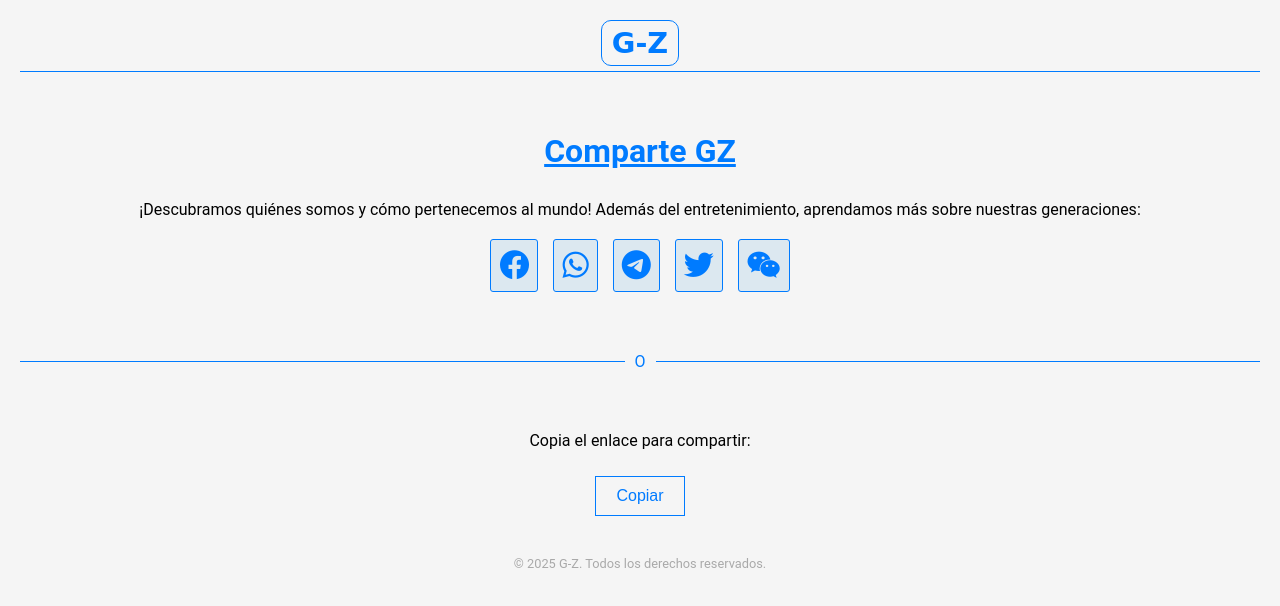
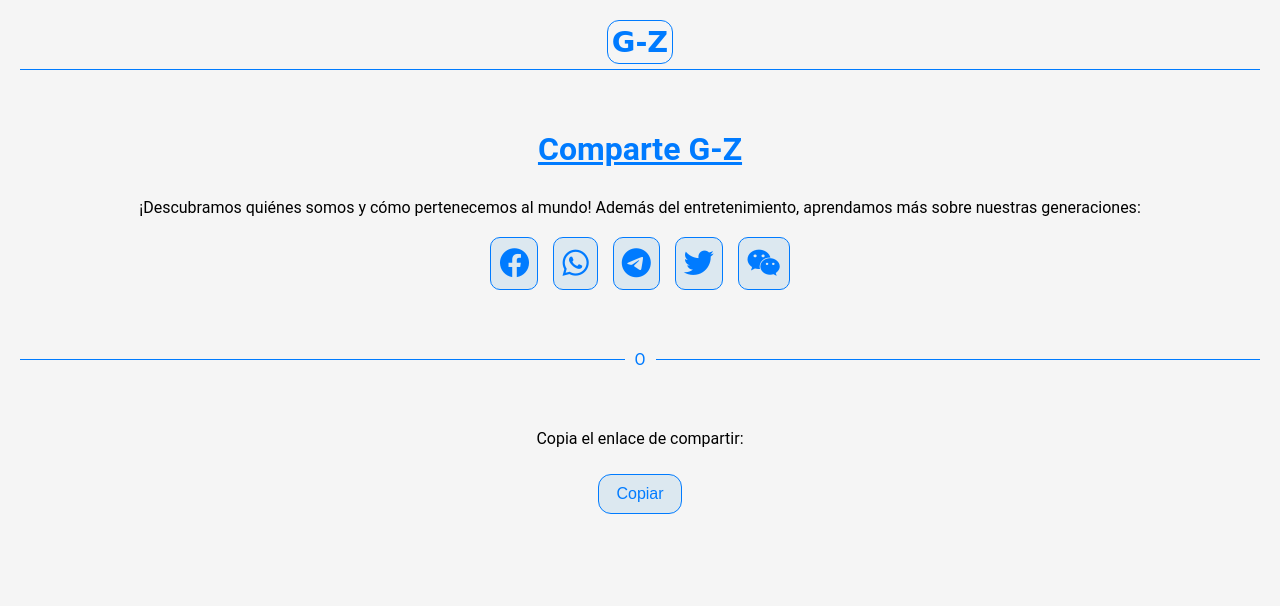
Before and after one commit to gzlanguage/espagnol, a plain HTML site: page Partage.html in a window 1280 px wide. Drawn offline with Linux system fonts and the light colour scheme; a web font is replaced by a local one.

Commit message:
Update Partage.html

```diff
--- a/Partage.html
+++ b/Partage.html
@@ -25,9 +25,9 @@
             font-family: 'Billabong', cursive;
             color: #007BFF; /* Color azul */
             border: 1.5px solid #007BFF; /* Borde azul */
-            padding: 5px 10px;
+            padding: 4px;
             display: inline-block;
-            border-radius: 10px; /* Bordes redondeados */
+            border-radius: 12px; /* Bordes redondeados */
         }
         .divider {
             height: 1px;
@@ -55,7 +55,7 @@
         .social-icons {
             display: flex;
             justify-content: center;
-            gap: 15px; /* Espaciado entre íconos */
+            gap: 15px; /* Espaciado entre iconos */
             margin-top: 20px;
         }
         .icon {
@@ -63,13 +63,13 @@
             color: #007BFF; /* Color azul */
             transition: color 0.3s;
             border: 1px solid #007BFF; /* Borde azul */
-            border-radius: 3px;
+            border-radius: 10px;
             padding: 8px;
             background-color: rgba(0, 119, 190, 0.1); /* Fondo claro */
             display: inline-block;
         }
         .icon:hover {
-            color: #005f8d; /* Color al pasar el cursor */
+            color: #005f8d; /* Color al pasar el mouse */
             background-color: rgba(0, 119, 190, 0.2);
         }
         .or-divider {
@@ -95,9 +95,10 @@
         }
         .copy-button {
             margin-top: 10px;
-            padding: 10px 20px;
+            padding: 10px 17px;
             border: 1px solid #007BFF; /* Borde azul */
-            background-color: transparent;
+            border-radius: 13px;
+            background-color: rgba(0, 119, 190, 0.1); /* Fondo claro */
             color: #007BFF; /* Color azul */
             cursor: pointer;
             font-size: 16px;
@@ -111,12 +112,7 @@
             margin-top: 10px;
             color: #007BFF; /* Color azul */
         }
-        .copyright {
-            margin-top: 40px;
-            color: darkgray;
-            font-size: 0.8em;
-            text-align: center;
-        }
+
     </style>
 </head>
 <body>
@@ -129,7 +125,7 @@
     <div class="divider"></div>
 
     <div class="content">
-        <h1>Comparte GZ</h1>
+        <h1>Comparte G-Z</h1>
         <div class="short-divider"></div>
         <p class="social-message">¡Descubramos quiénes somos y cómo pertenecemos al mundo! Además del entretenimiento, aprendamos más sobre nuestras generaciones:</p>
 
@@ -137,10 +133,10 @@
             <a href="https://www.g-z.online" target="_blank" class="icon" onclick="share('Facebook')">
                 <i class="fab fa-facebook"></i>
             </a>
-            <a href="https://api.whatsapp.com/send?text=¡Únete%20a%20G-Z%20!%20Juntos,%20descubramos%20los%20fascinantes%20secretos%20de%20nuestra%20generación,%20entre%20emocionantes%20descubrimientos%20y%20momentos%20de%20entretenimiento.%20¡Sé%20parte%20de%20esta%20aventura%20única!%20🌟%20https://www.g-z.online" target="_blank" class="icon" onclick="share('WhatsApp')">
+            <a href="https://api.whatsapp.com/send?text=¡Únete%20a%20G-Z%20!%20Juntos,%20descubramos%20los%20fascinantes%20secretos%20de%20nuestra%20generación,%20entre%20descubrimientos%20emocionantes%20y%20momentos%20de%20entretenimiento.%20¡Sé%20parte%20de%20esta%20aventura%20única!%20🌟%20https://www.g-z.online" target="_blank" class="icon" onclick="share('WhatsApp')">
                 <i class="fab fa-whatsapp"></i>
             </a>
-            <a href="https://telegram.me/share/url?url=https://www.g-z.online&text=¡Únete%20a%20G-Z%20!%20Juntos,%20descubramos%20los%20fascinantes%20secretos%20de%20nuestra%20generación,%20entre%20emocionantes%20descubrimientos%20y%20momentos%20de%20entretenimiento.%20¡Sé%20parte%20de%20esta%20aventura%20única!%20🌟" target="_blank" class="icon" onclick="share('Telegram')">
+            <a href="https://telegram.me/share/url?url=https://www.g-z.online&text=¡Únete%20a%20G-Z%20!%20Juntos,%20descubramos%20los%20fascinantes%20secretos%20de%20nuestra%20generación,%20entre%20descubrimientos%20emocionantes%20y%20momentos%20de%20entretenimiento.%20¡Sé%20parte%20de%20esta%20aventura%20única!%20🌟" target="_blank" class="icon" onclick="share('Telegram')">
                 <i class="fab fa-telegram"></i>
             </a>
             <a href="https://www.g-z.online" target="_blank" class="icon" onclick="share('Twitter')">
@@ -155,17 +151,14 @@
             <span style="color: #007BFF;">O</span> <!-- Color azul -->
         </div>
 
-        <p class="copy-message">Copia el enlace para compartir:</p>
+        <p class="copy-message">Copia el enlace de compartir:</p>
         <button class="copy-button" onclick="copyLink()">Copiar</button>
         <p class="copy-status" id="copyStatus"></p>
     </div>
 
-    <div class="copyright">
-        &copy; 2025 <span translate="no">G-Z</span>. Todos los derechos reservados.
-    </div>
 
     <script>
-        const shareText = "¡Únete a G-Z! Juntos, descubramos los fascinantes secretos de nuestra generación, entre emocionantes descubrimientos y momentos de entretenimiento. ¡Sé parte de esta aventura única! 🌟";
+        const shareText = "¡Únete a G-Z! Juntos, descubramos los fascinantes secretos de nuestra generación, entre descubrimientos emocionantes y momentos de entretenimiento. ¡Sé parte de esta aventura única! 🌟";
         const shareLink = "https://www.g-z.online";
 
         function copyLink() {
@@ -184,7 +177,7 @@
                     url = `https://www.facebook.com/sharer/sharer.php?u=${encodeURIComponent(shareLink)}&quote=${encodeURIComponent(shareText)}`;
                     break;
                 case 'WeChat':
-                    alert("Compartir en WeChat se hace generalmente a través de la aplicación.");
+                    alert("El compartir en WeChat generalmente se hace a través de la aplicación.");
                     return;
                 case 'Twitter':
                     url = `https://twitter.com/intent/tweet?url=${encodeURIComponent(shareLink)}&text=${encodeURIComponent(shareText)}`;
```
